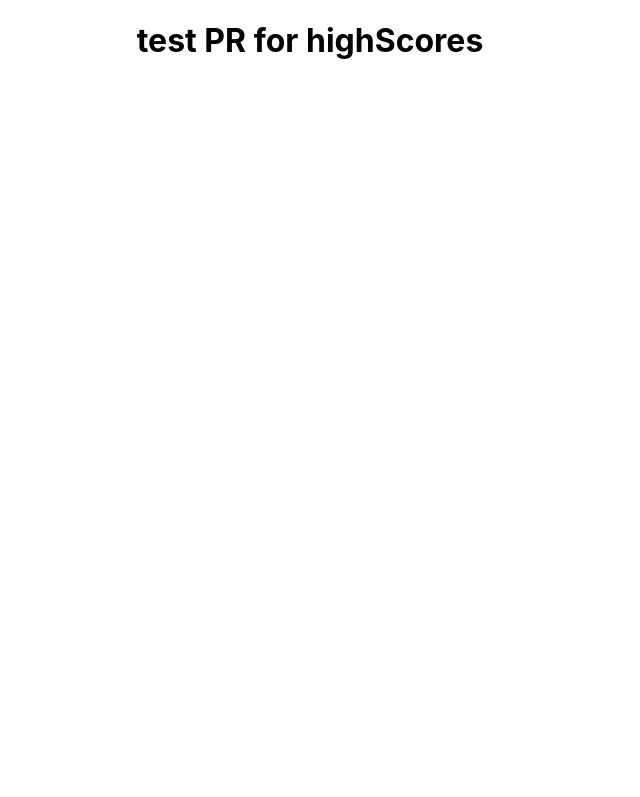
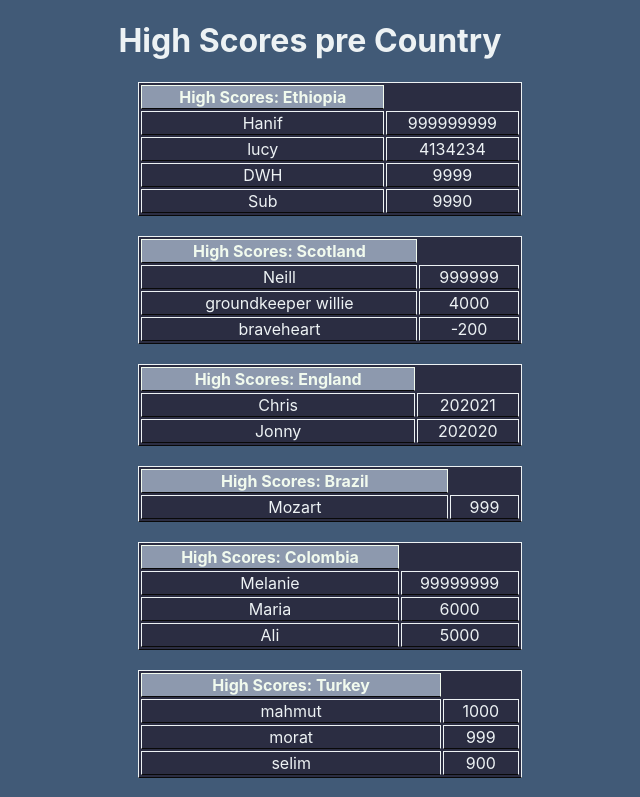
Before and after one commit to Abubakar-Meigag/HighScoreTable-challenge, a React (Create React App) app: page / in a window 1280 px wide. Shown: the top 797 px of the page, without its empty margins (330-970 px from the left). Built offline with nearby package versions, Linux system fonts and the light colour scheme.

Commit message:
update exercise
done exercise 1 to 3 in the challenge

```diff
--- a/src/App.css
+++ b/src/App.css
@@ -1,5 +1,33 @@
-.App {
+/* .App {
   text-align: center;
+} */
+
+#root {
+  display: flex;
+  align-content: center;
+  justify-content: center;
+  background-color: #415a77;
+  text-align: center;
+  align-items: center;
+}
+h1{
+  color: #edf2f4;
+}
+.table{
+  width: 100%;
+  background-color: #2b2d42;
+  color: #edf2f4;
+}
+th {
+  background-color: #8d99ae;
+  color: #f1faee;
+}
+
+.table,th,td {
+  margin: 20px;
+  border: 1px solid;
+  /* border-collapse: collapse; */
+  border-bottom: 1px solid #090909;
 }
 
 .App-logo {
@@ -32,6 +60,7 @@
   from {
     transform: rotate(0deg);
   }
+
   to {
     transform: rotate(360deg);
   }
--- a/src/App.js
+++ b/src/App.js
@@ -1,10 +1,12 @@
-import logo from './logo.svg';
+import React from "react";
+import AllScores from "./allScores";
 import './App.css';
 
 function App() {
   return (
     <div className="App">
-      <h1> test PR for highScores</h1>
+      <h1>High Scores pre Country</h1>
+      <AllScores />
     </div>
   );
 }
--- /dev/null
+++ b/src/HighScores.js
@@ -0,0 +1,31 @@
+import allCountryScores from "./scores";
+
+const HighScores = () => {
+    const data = allCountryScores;
+
+    data.map((ele) => (
+        ele.scores.sort((a, b) => (
+            b.s - a.s
+        ))
+    ))
+
+    return data.map((el, index) => (
+        <div key={index}>
+            <table className="table">
+                <thead>
+                    <tr>
+                        <th>High Scores:  {el.name}</th>
+                    </tr>
+                </thead>
+                    {el.scores.map((e, key) => (
+                    <tbody key={key}>
+                        <td>{e.n} </td>
+                        <td> {parseFloat(e.s)}</td>
+                    </tbody>
+                    ))}
+            </table>
+        </div>
+    ));
+};
+
+export default HighScores;
--- /dev/null
+++ b/src/allScores.js
@@ -0,0 +1,13 @@
+import React from "react";
+import HighScores from "./HighScores";
+
+
+const AllScores = () => {
+  return (
+        <div>
+            <HighScores />
+        </div>
+    )
+}
+
+export default AllScores;
```
